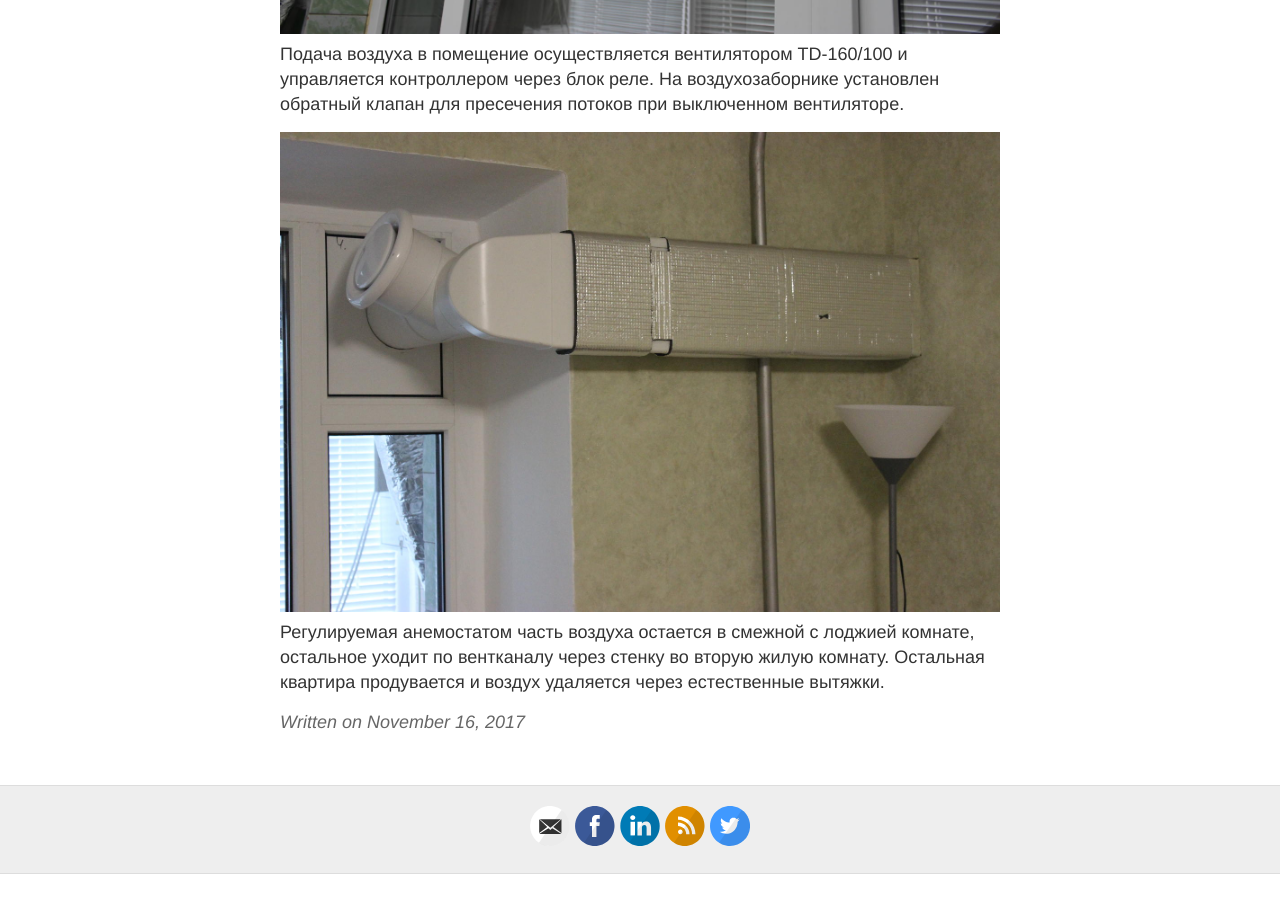
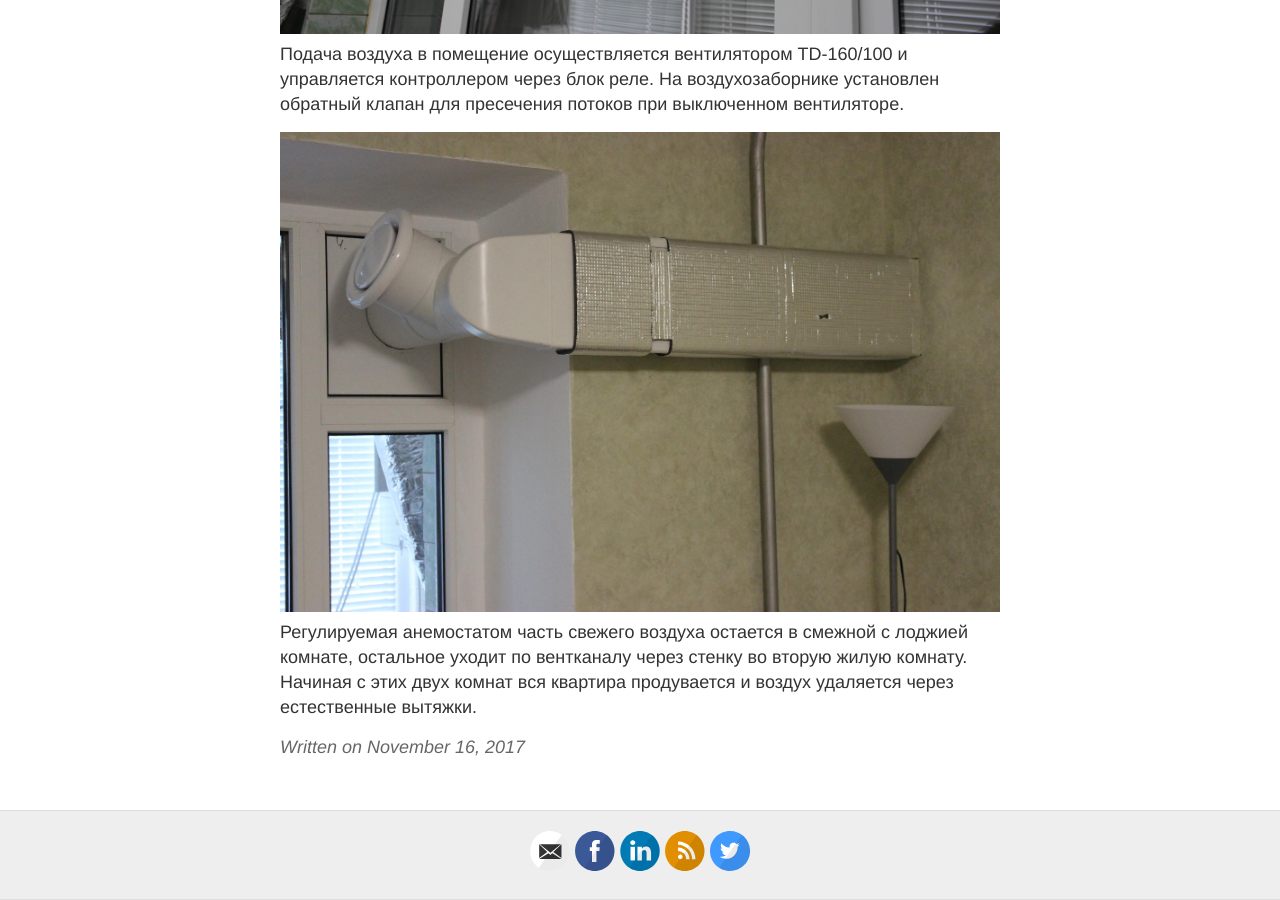
Before and after one commit to decrafts/r, a Jekyll site: the page built from _posts/2017/11/2017-11-16-climate-control-system-for-the-apartment.md, in a window 1280 px wide and 900 px high, scrolled down 8080 px. Built offline with Jekyll 4.4.1, drawn with Linux system fonts in a browser that asks for light colours; comment, search, counter and statistics services are not loaded; before the commit the page ends 8954 px from its top, so only the background shows below that.

Commit message:
Update 2017-11-16-climate-control-system-for-the-apartment.md

```diff
--- a/_posts/2017/11/2017-11-16-climate-control-system-for-the-apartment.md
+++ b/_posts/2017/11/2017-11-16-climate-control-system-for-the-apartment.md
@@ -124,8 +124,9 @@ ESP8266 был выбран из-за доступности, простоты
 На воздухозаборнике установлен обратный клапан для пресечения потоков при выключенном вентиляторе.
 
 ![вентиляция комнат](/images/2017/11/vent-room.jpg)
-Регулируемая анемостатом часть воздуха остается в смежной с лоджией комнате, остальное уходит по вентканалу
-через стенку во вторую жилую комнату. Остальная квартира продувается и воздух удаляется через естественные вытяжки.
+Регулируемая анемостатом часть свежего воздуха остается в смежной с лоджией комнате, остальное уходит по вентканалу
+через стенку во вторую жилую комнату. Начиная с этих двух комнат вся квартира продувается и воздух удаляется через естественные вытяжки.
+
 <div style="display: none;">
 Вы закономерно скажете - но как же зимой-то? Зимой ведь холодно и приточку нужно подогревать.
 Да и вообще - где тут интеллект? Правильное замечание.
```
